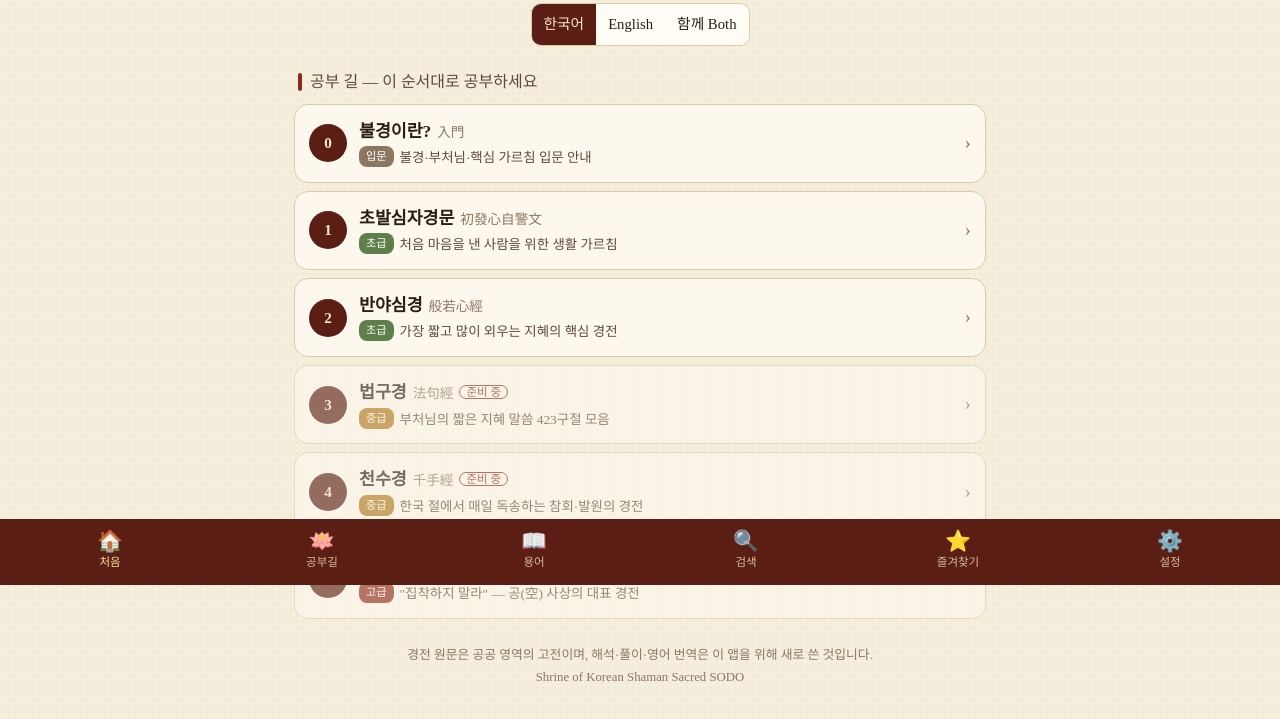
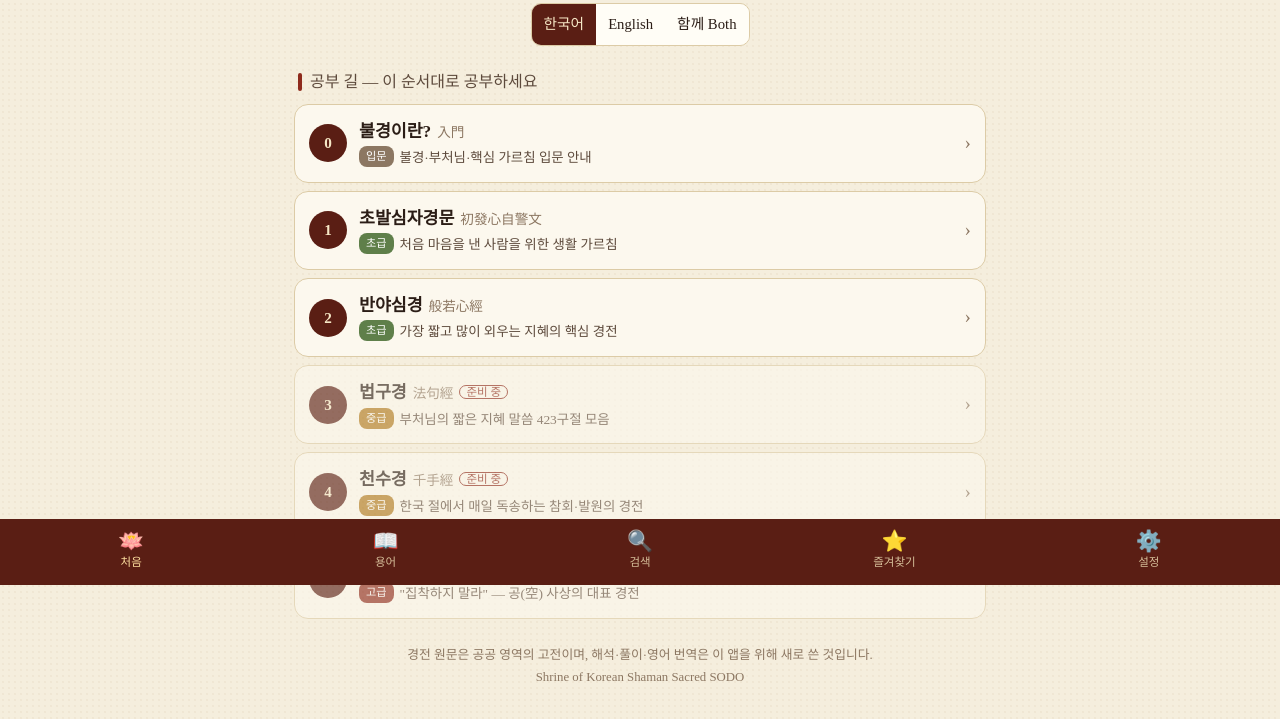
Before and after one commit to moonseunghyeon7111-creator/bulgyeong, a plain HTML site: page index.html in a window 1280 px wide. Shown: the part 215-934 px from the top of the page. Drawn offline with Linux system fonts and the light colour scheme.

Commit message:
Add files via upload

```diff
--- a/index.html
+++ b/index.html
@@ -625,9 +625,9 @@ function card(x,opt={}){const it=x.it,q=opt.q||'';const n=opt.today?'':`<span cl
 function aboutBox(arr,title){return `<div class="about">${title?`<h3>${esc(title)}</h3>`:''}${arr.map(([k,e])=>(KO()?`<p>${esc(k)}</p>`:'')+((EN()||BOTH())?`<p class="en2">${esc(e)}</p>`:'')).join('')}</div>`}
 function dayIdx(){const d=new Date();const n=Math.floor(Date.UTC(d.getFullYear(),d.getMonth(),d.getDate())/864e5);return ((n*7919)%ALL.length+ALL.length)%ALL.length}
 function langSeg(){return `<div class="seg" id="langSeg">${[['ko','한국어'],['en','English'],['both','함께 Both']].map(([v,l])=>`<button data-lang="${v}" class="${S.lang==v?'on':''}">${l}</button>`).join('')}</div>`}
-const TABS=[['#/','🏠','처음','Home'],['#/path','🪷','공부길','Path'],['#/gloss','📖','용어','Terms'],['#/search','🔍','검색','Search'],['#/fav','⭐','즐겨찾기','Saved'],['#/set','⚙️','설정','Settings']];
+const TABS=[['#/','🪷','처음','Home'],['#/gloss','📖','용어','Terms'],['#/search','🔍','검색','Search'],['#/fav','⭐','즐겨찾기','Saved'],['#/set','⚙️','설정','Settings']];
 function tabs(){const h=location.hash||'#/';const cur=h==='#/'?'#/':'#/'+(h.slice(2).split('/')[0]);
-  const map={'#/intro':'#/path','#/s':'#/path','#/p':'#/path','#/soon':'#/path','#/chant':'#/path'};const c=map[cur]||cur;
+  const map={'#/intro':'#/','#/s':'#/','#/p':'#/','#/soon':'#/','#/chant':'#/','#/path':'#/'};const c=map[cur]||cur;
   $('#tabs').innerHTML=TABS.map(([hr,i,k,e])=>`<button data-go="${hr}" class="${c==hr?'on':''}"><span class="i">${i}</span>${L(k,e)}</button>`).join('')}
 function stepBtn(p,i){const lv=LEVELS[p.lv];return `<button class="step${p.ready?'':' soon'}" data-go="${p.id==='intro'?'#/intro':p.ready?'#/s/'+p.id:'#/soon/'+p.id}">
  <span class="no">${i}</span><span class="tt"><b>${esc(L(p.t,p.te))}</b>${KO()?`<span class="hz">${p.h}</span>`:''}${p.ready?'':`<span class="soontag">${L('준비 중','Coming soon')}</span>`}
```
